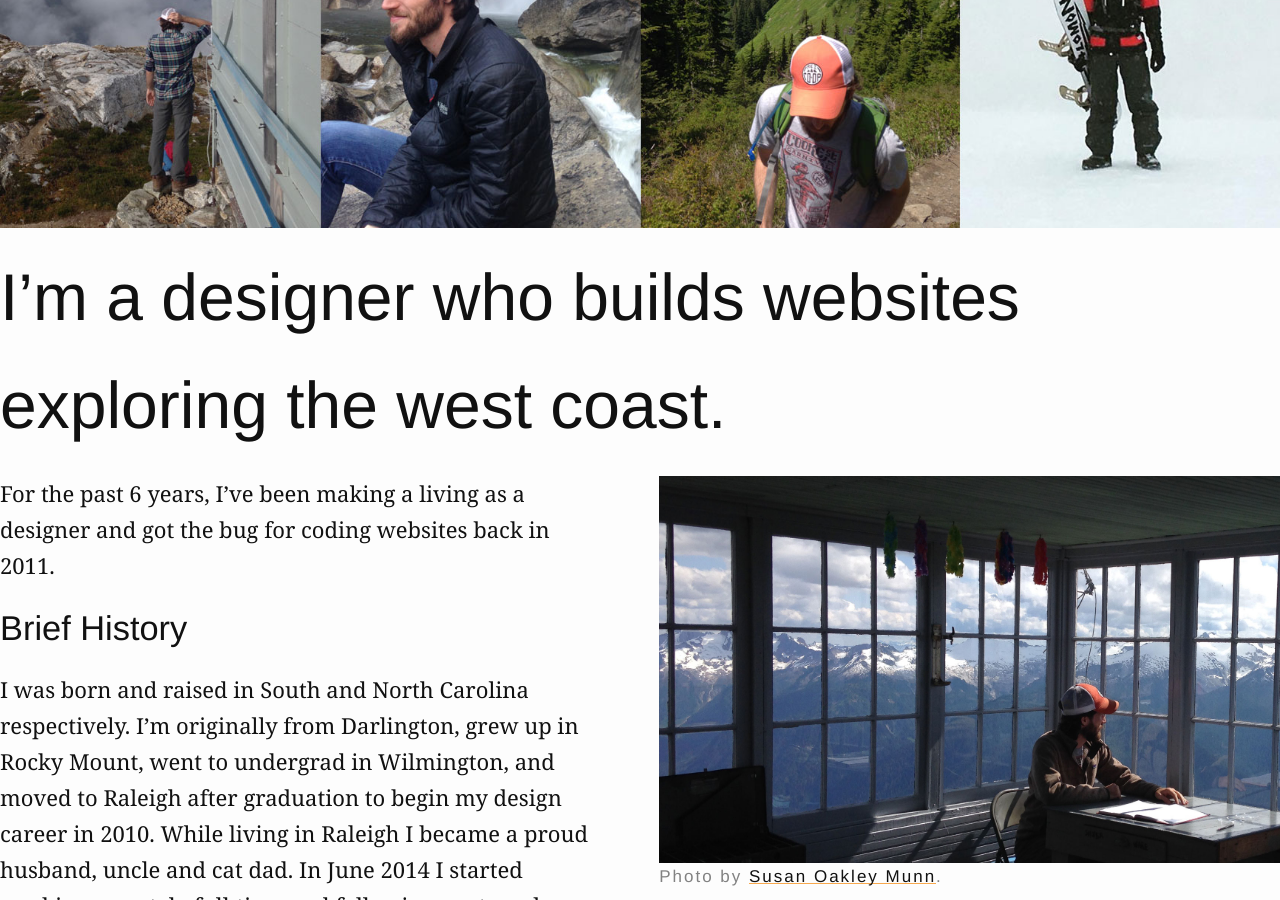
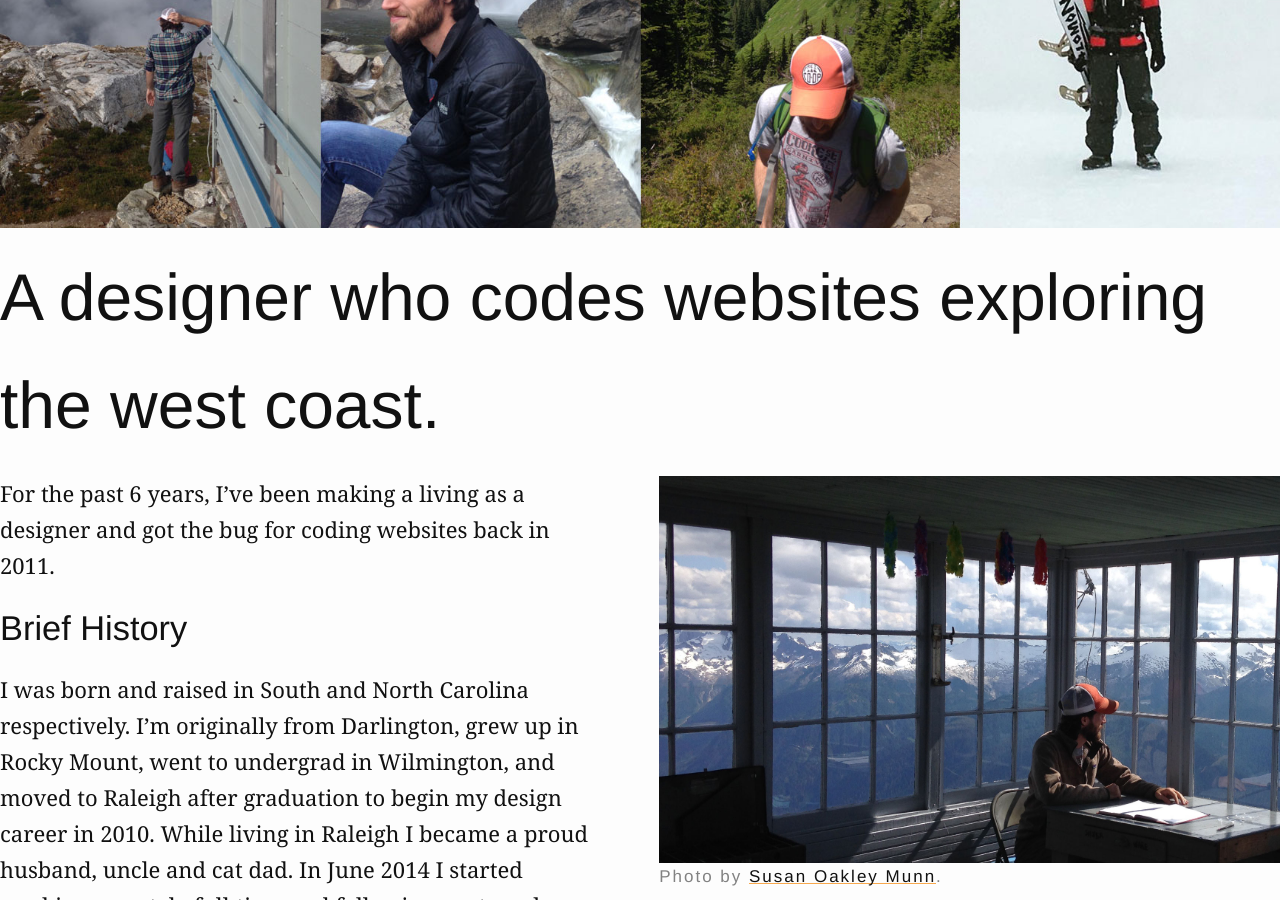
Before and after one commit to jwmunn-og/2016-personal-site, a Jekyll site: the page built from about.md, in a window 1280 px wide and 900 px high, scrolled down 343 px. Built offline with Jekyll 4.4.1, drawn with Linux system fonts in a browser that asks for light colours.

Commit message:
Added favicon and expanded svg text

```diff
--- a/_includes/head.html
+++ b/_includes/head.html
@@ -2,6 +2,17 @@
   <meta charset="utf-8">
   <meta http-equiv="X-UA-Compatible" content="IE=edge">
   <meta name="viewport" content="width=device-width, initial-scale=1">
+
+  <link rel="shortcut icon" href="/favicon.ico" type="image/x-icon" />
+  <link rel="apple-touch-icon" href="/apple-touch-icon.png" />
+  <link rel="apple-touch-icon" sizes="57x57" href="/apple-touch-icon-57x57.png" />
+  <link rel="apple-touch-icon" sizes="72x72" href="/apple-touch-icon-72x72.png" />
+  <link rel="apple-touch-icon" sizes="76x76" href="/apple-touch-icon-76x76.png" />
+  <link rel="apple-touch-icon" sizes="114x114" href="/apple-touch-icon-114x114.png" />
+  <link rel="apple-touch-icon" sizes="120x120" href="/apple-touch-icon-120x120.png" />
+  <link rel="apple-touch-icon" sizes="144x144" href="/apple-touch-icon-144x144.png" />
+  <link rel="apple-touch-icon" sizes="152x152" href="/apple-touch-icon-152x152.png" />
+  <link rel="apple-touch-icon" sizes="180x180" href="/apple-touch-icon-180x180.png" />
 
   <title>{% if page.title %}{{ page.title }}{% else %}{{ site.title }}{% endif %}</title>
   <meta name="description" content="{% if page.excerpt %}{{ page.excerpt | strip_html | strip_newlines | truncate: 160 }}{% else %}{{ site.description }}{% endif %}">
--- a/about.md
+++ b/about.md
@@ -11,7 +11,7 @@
 </figure>
 <section>
     <div class="row">
-        <h1>I&rsquo;m a designer who builds websites exploring the west coast.</h1>
+        <h1>A designer who codes websites exploring the west coast.</h1>
         <div class="half">
             <p>For the past 6 years, I&rsquo;ve been making a living as a designer and got the bug for coding websites back in 2011.</p>
             <h3>Brief History</h3>
```
Also changed, not shown: apple-touch-icon-114x114.png (added), apple-touch-icon-120x120.png (added), apple-touch-icon-144x144.png (added), apple-touch-icon-152x152.png (added), apple-touch-icon-180x180.png (added), apple-touch-icon-57x57.png (added), apple-touch-icon-72x72.png (added), apple-touch-icon-76x76.png (added), apple-touch-icon.png (added), favicon.ico (added).
